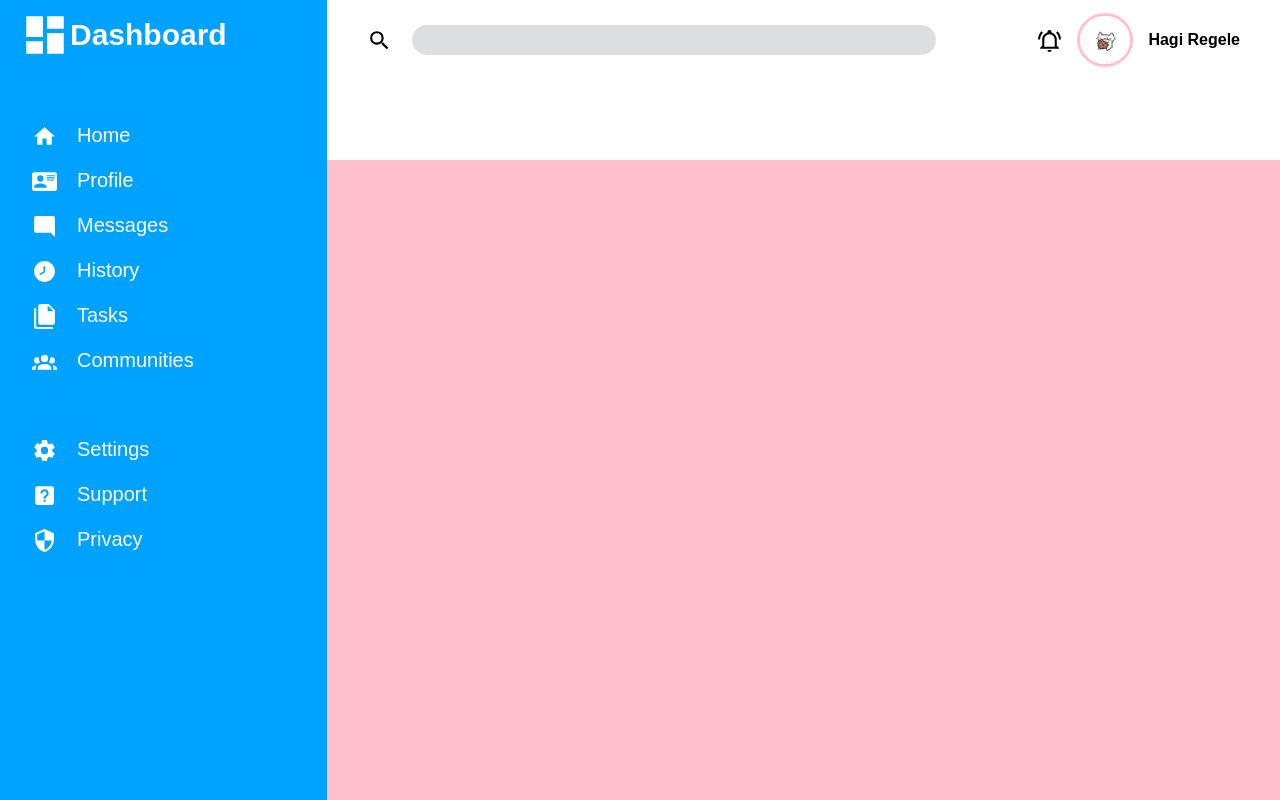
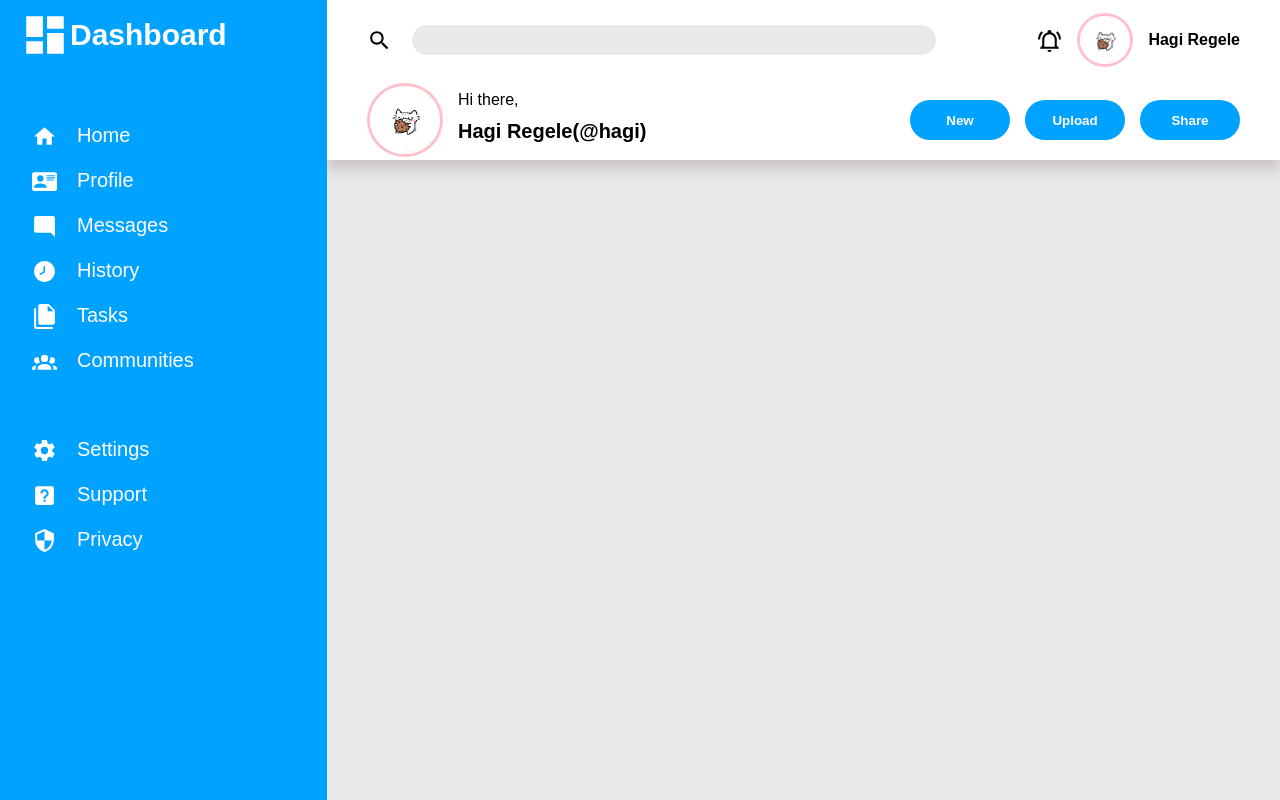
Before and after one commit to Serban-Petru/Admin-Dashboard, a plain HTML site: page index.html in a window 1280 px wide. Drawn offline with Linux system fonts and the light colour scheme.

Commit message:
header done

```diff
--- a/index.html
+++ b/index.html
@@ -22,7 +22,18 @@
                 </div>
             </div>
             <div class="bottom-header">
-
+                <div class="bottom-header-left">
+                    <img class="cato" src="pics/foto.jpg" alt="cato">
+                    <div class="greating">
+                        <div class="firtLine">Hi there,</div>
+                        <div class="secondLine">Hagi Regele(@hagi)</div>
+                    </div>
+                </div>
+                <div class="bottom-header-right">
+                    <button>New</button>
+                    <button>Upload</button>
+                    <button>Share</button>
+                </div>
             </div>
         </div>
     </div>
--- a/styles.css
+++ b/styles.css
@@ -3,12 +3,15 @@
     padding: 0;
     font-family: sans-serif;
     height: 100%;
+
 }
+
 
 .content{
     display: grid;
     grid-template-columns: auto 3fr;
     grid-template-rows: 1fr 4fr;
+    background-color: rgb(233, 233, 233);
 }
 
 .sidebar{
@@ -20,10 +23,11 @@
 .header{
     background-color: white;
     grid-column: 2/3;
+    box-shadow: 0 10px 12px 0px #ccc7c7;
 }
 
 .main-content{
-    background-color: pink;
+
     grid-row: 2/3;
 
 }
@@ -109,6 +113,7 @@ ul,li{
     grid-template-rows: 1fr 1fr;
     margin-left: 40px;
     margin-right: 40px;
+
 }
 
 .top-header{
@@ -133,7 +138,7 @@ ul,li{
 .top-header-left input{
     height: 30px;
     width: 100%;
-    background-color: rgb(220, 222, 224);
+    background-color: rgb(233, 233, 233);
     border-style: none;
     border-radius: 20px;
 }
@@ -159,3 +164,54 @@ gap:15px;
     display: flex;
     align-items: center;
 }
+
+.bottom-header{
+    display: grid;
+    grid-template-columns: 1fr 1fr;
+
+
+}
+
+.bottom-header .cato{
+    width: 70px;
+}
+
+.firtLine{
+    display: flex;
+    align-items: center;
+}
+
+.bottom-header-left{
+    display: flex;
+    gap:15px;
+    align-items: center;
+}
+
+.secondLine{
+    font-weight: bold;
+    font-size: 20px;
+    display: flex;
+}
+
+
+.greating{
+    display: flex;
+    flex-direction: column;
+}
+
+.bottom-header-right{
+    display: flex;
+    justify-content: end;
+    align-items: center;
+    gap:15px;
+}
+
+.bottom-header-right button{
+    border-style: none;
+    background-color: rgb(0, 162, 255);
+    width: 100px;
+    height: 40px;
+    border-radius: 60px;
+    color:white;
+    font-weight: bold;
+}
```
